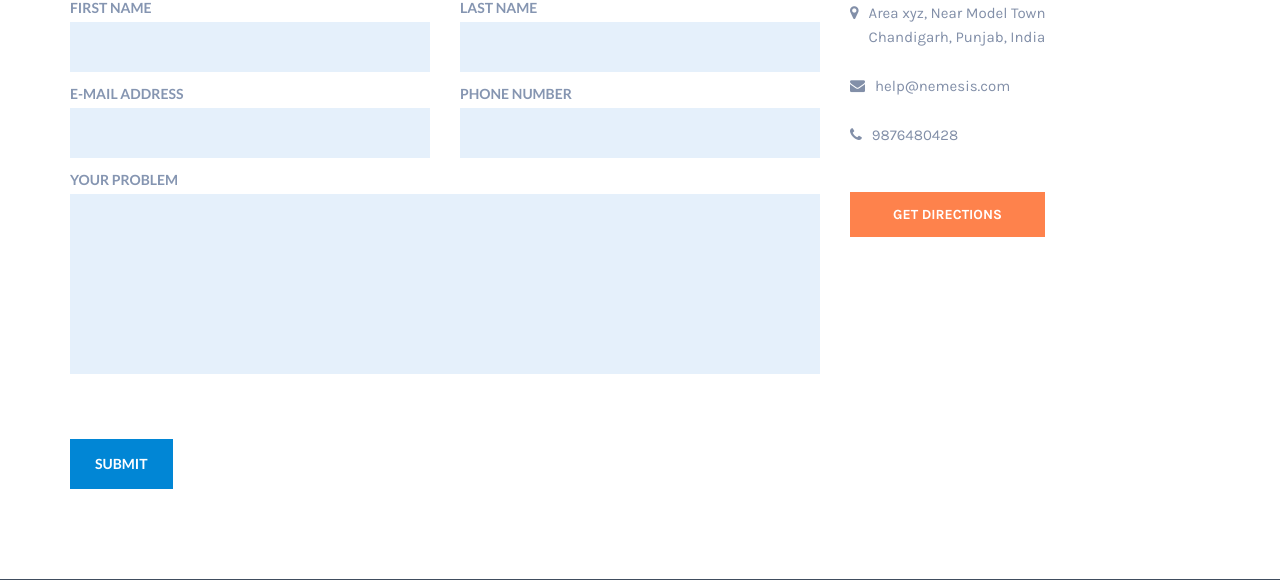
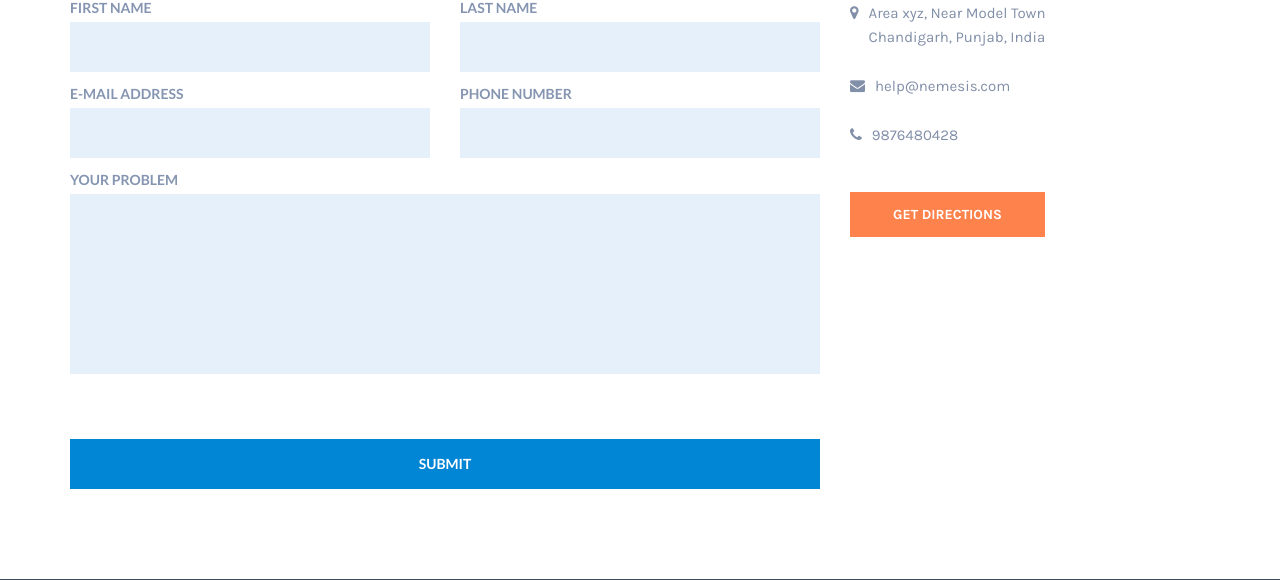
Before and after one commit to payaljindal/Nemesis, a Python web app: template flask/templates/contact.html in a window 1280 px wide. Shown: the part 1070-1650 px from the top of the page. Run offline with Jinja, Linux system fonts and the light colour scheme; the template is opened without the code that fills it, so the values that code supplies are empty; some libraries are stand-ins or nearby versions.

Commit message:
Update contact.html

```diff
--- a/flask/templates/contact.html
+++ b/flask/templates/contact.html
@@ -137,7 +137,7 @@
                 <div class="col-sm-8 contact_form_area">
                     <h3 class="contact_section_title">Your Query</h3>
                     <div class="contactForm row m0">
-                        <form action="https://themedesigner.in/demo/MedicalPRO/contact_process.php" class="row contact_form" id="contactForm">
+                        <form action="/ContactMail" class="row contact_form" id="contactForm" method="post">
                             <div class="row m0">
                                 <div class="col-sm-6">
                                     <div class="input-group">
@@ -175,7 +175,7 @@
                             </div> -->
                             <div class="row m0">
                                 <div class="col-sm-12">
-                                    <input type="submit" class="submit_btn" value="submit">
+                                    <input type="submit" class="submit_btn form-control" value="submit">
                                 </div>
                             </div>
                         </form>
@@ -303,8 +303,8 @@
 
     <div class="modal fade" id="appointmefnt_form_pop" tabindex="-1" role="dialog" aria-labelledby="appointmefnt_form_pop">
         <div class="modal-dialog modal-sm" role="document">
-            <div class="modal-content">
-                <form action="#" class="row m0 appointment_home_form2">
+            <div class="modal-content form">
+                <form action="/MailMe" class="row m0 appointment_home_form2 form" method="post">
                         <button type="button" class="close" data-dismiss="modal" aria-label="Close">
                             <i class="fa fa-times-circle-o"></i>
                         </button>
@@ -313,40 +313,40 @@
                             <div class="row m0 input_row">
                                 <div class="col-sm-12 col-md-12 col-lg-6 p0">
                                     <label for="app_fname">First Name</label>
-                                    <input type="text" class="form-control" id="app_fname" placeholder="Kartik">
+                                    <input type="text" name="app_fname" class="form-control" id="app_fname" placeholder="Kartik" required>
                                 </div>
                                 <div class="col-sm-12 col-md-12 col-lg-6 p0">
                                     <label for="app_lname">Last Name</label>
-                                    <input type="text" class="form-control" id="app_lname" placeholder="Arora">
+                                    <input type="text" class="form-control" name="app_lname" id="app_lname" placeholder="Arora" required>
                                 </div>
                             </div>
                             <div class="row m0 input_row">
                                 <label for="app_email">Email Address</label>
-                                <input type="email" class="form-control" id="app_email" placeholder="kartik@gmail.com">
+                                <input type="email" class="form-control" id="app_email" name="app_email"placeholder="kartik@gmail.com" required>
                             </div>
                             <div class="row m0 input_row">
                                 <label for="app_phone">Phone Number</label>
-                                <input type="tel" class="form-control" id="app_phone" placeholder="98732XXXXX">
+                                <input type="tel" class="form-control" id="app_phone" name="app_phone" placeholder="98732XXXXX" required>
                             </div>
-                            <div class="row m0 input_row">
+                             <div class="row m0 input_row">
                                 <label for="app_phone">Select Department</label> <br>  <br>
-                                <select name="department_name" id="department_name" style="padding: 5px;width:100%;" >
-                                    <option value="Department1">Department1</option>
-                                    <option value="Department2">Department2</option>
-                                    <option value="Department3">Department3</option>
-                                    <option value="Department4">Department4</option>
+                                <select name="doctor_name" id="doctor_name" style="padding: 5px;width:100%;" >
+                                    <option value="Department1">Radiology Department</option>
+                                    <option value="Department2">Outpatient Department</option>
+                                    <option value="Department3">Paramedical Departments</option>
+                                    <option value="Department4">Nursing Department</option>
                                 </select>
                             </div>
-                            <div class="row m0 input_row">
+                           <div class="row m0 input_row">
                                 <label for="app_date">Booking Date</label>
                                 <div class="input-append date">
-                                    <input type="text" class="form-control" name="date" id="app_date" placeholder="Select the Appointment Date">
+                                    <input type="text" class="form-control" name="date" id="app_date" name="app_date" placeholder="Select the Appointment Date">
                                     <span class="add-on"><i class="icon-th"></i></span>
                                 </div>
                             </div>
                             <div class="row m0 input_row">
                                 <label for="app_texts">Symptoms</label>
-                                <textarea  id="app_texts" class="form-control" placeholder="Headache, fever and cold"></textarea>
+                                <textarea  id="app_texts" class="form-control" name="app_texts" placeholder="Headache, fever and cold" required></textarea>
                             </div>
                             <input type="submit" class="form-control" value="book your appointment now">
                         </div>
@@ -357,6 +357,7 @@
             </div>
         </div>
     </div>
+
 
     <!--jQuery, Bootstrap and other vendor JS-->
 
```
